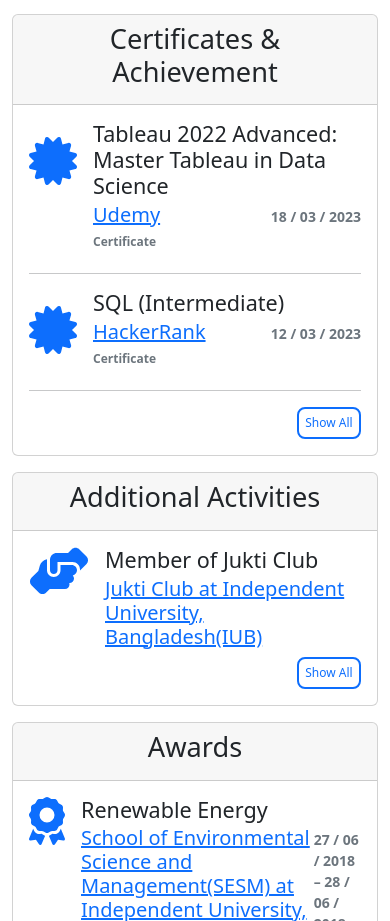
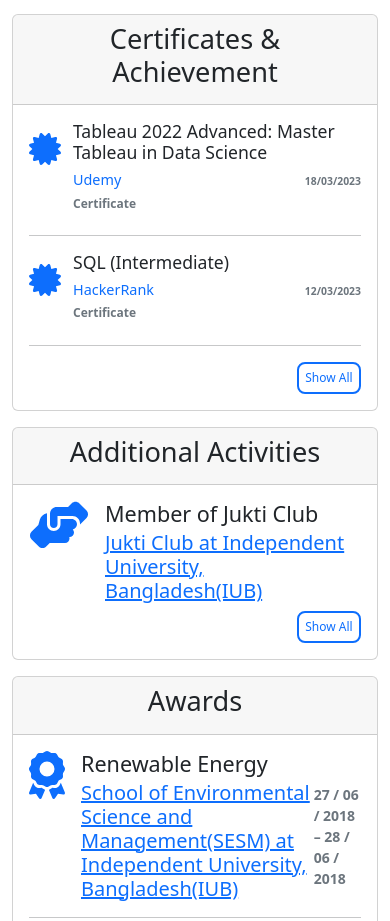
Before and after one commit to SafwanELLipSE/onlineResume, a React (Create React App) app: page / in a window 390 px wide. Shown: the part 4441-5362 px from the top of the page. Built offline with nearby package versions, Linux system fonts and the light colour scheme.

Commit message:
online certifcate resposive.

```diff
--- a/src/components/OnlineCertificate/OnlineCertificate.jsx
+++ b/src/components/OnlineCertificate/OnlineCertificate.jsx
@@ -16,11 +16,11 @@ export default function OnlineCertificates() {
   const [open, setOpen] = useState(false);
 
   const certificateIcon = (
-    <FontAwesomeIcon icon={faCertificate} className={`fa-3x text-primary me-3 mt-3`}/>
+    <FontAwesomeIcon icon={faCertificate} className={`${styles.certificateIcon}`}/>
   );
 
   const starIcon = (
-    <FontAwesomeIcon icon={faStar} className={`fa-3x text-primary me-3 mt-3`}/>
+    <FontAwesomeIcon icon={faStar} className={`${styles.certificateIcon}`}/>
   );
 
   const certificates = [
@@ -29,7 +29,7 @@ export default function OnlineCertificates() {
       from: "Udemy",
       link: "https://drive.google.com/file/d/1ijD6C-bMKViO-Ap4AfkTpPQ54ersZp2G/view?usp=sharing",
       type: "Certificate",
-      date: "18 / 03 / 2023",
+      date: "18/03/2023",
       dateTime: "2023-03-18",
       icon: certificateIcon
     },
@@ -38,7 +38,7 @@ export default function OnlineCertificates() {
         from: "HackerRank",
         link: "https://drive.google.com/file/d/1YoRsvbg5ONsyG6nHM7k0mFRDiKrOu_WC/view?usp=sharing",
         type: "Certificate",
-        date: "12 / 03 / 2023",
+        date: "12/03/2023",
         dateTime: "2023-03-12",
         icon: certificateIcon
     },
@@ -47,7 +47,7 @@ export default function OnlineCertificates() {
         from: "HackerRank",
         link: "https://drive.google.com/file/d/10RQgMFtz0gZhxnOlD9I2HvoSNCFdKUed/view?usp=sharing",
         type: "Certificate",
-        date: "11 / 02 / 2023",
+        date: "11/02/2023",
         dateTime: "2023-03-11",
         icon: certificateIcon
     },
@@ -56,7 +56,7 @@ export default function OnlineCertificates() {
         from: "Udemy",
         link: "https://drive.google.com/file/d/1x_Xbvi5vFDbSOBG_mkW3WxWkVYktIFM4/view?usp=sharing",
         type: "Certificate",
-        date: "23 / 02 / 2023",
+        date: "23/02/2023",
         dateTime: "2023-02-23",
         icon: certificateIcon
     },
@@ -65,7 +65,7 @@ export default function OnlineCertificates() {
         from: "Highfield",
         link: "https://drive.google.com/file/d/1M-PIfFsqawAo4AO7lRXdmMzkSv9Tn-V-/view?usp=sharing",
         type: "Certificate",
-        date: "31 / 01 / 2023",
+        date: "31/01/2023",
         dateTime: "2023-01-31",
         icon: certificateIcon
     },
@@ -74,7 +74,7 @@ export default function OnlineCertificates() {
         from: "Lilly Angel",
         link: "",
         type: "Certificate",
-        date: "31 / 01 / 2023",
+        date: "31/01/2023",
         dateTime: "2023-01-31",
         icon: certificateIcon
     },
@@ -83,7 +83,7 @@ export default function OnlineCertificates() {
         from: "datacamp",
         link: "https://drive.google.com/file/d/1WQtJjwB6szDZwdoCZfbbbN_8iLXG_0mR/view?usp=sharing",
         type: "Accomplishment",
-        date: "13 / 11 / 2022",
+        date: "13/11/2022",
         dateTime: "2022-11-13",
         icon: starIcon
     },
@@ -92,7 +92,7 @@ export default function OnlineCertificates() {
         from: "datacamp",
         link: "https://drive.google.com/file/d/17TfEeb8FvhIUp-kVrZjSmAB3u91-MutD/view?usp=sharing",
         type: "Accomplishment",
-        date: "27 / 10 / 2022",
+        date: "27/10/2022",
         dateTime: "2022-10-27",
         icon: starIcon
     },
@@ -101,7 +101,7 @@ export default function OnlineCertificates() {
         from: "datacamp",
         link: "https://drive.google.com/file/d/1oB6mPYLh1l0b6zhRu8W_tYJoANvT86cI/view?usp=sharing",
         type: "Accomplishment",
-        date: "26 / 10 / 2022",
+        date: "26/10/2022",
         dateTime: "2022-10-26",
         icon: starIcon
     },
@@ -157,15 +157,15 @@ export default function OnlineCertificates() {
                   <div className={`${styles.media} mb-2`}>
                       {data.icon}
                       <div className={`${styles.mediaBody}`}>
-                          <h4 className={`mb-1`}> {data.name} </h4>
+                          <h4 className={`${styles.onlineTitle}`}> {data.name} </h4>
                           <div className={`${styles.online}`}>
                               <div className={`${styles.onlineInner}`}>
-                                <h5 className="mb-0">
+                                <h5 className={`${styles.onlineLinkText}`}>
                                   <a target="_blank" href={`${data.link}`}> {data.from} </a>
                                 </h5>
                                 <h6 className={`${styles.textInner} text-muted mt-2`}> {data.type} </h6>
                               </div>
-                                <small className={`${styles.date}`}>
+                                <small className={`${styles.dateText}`}>
                                   <time dateTime={`${data.dateTime}`}> {data.date} </time>
                                 </small>
                           </div>
@@ -182,16 +182,20 @@ export default function OnlineCertificates() {
                       <div className={`${styles.media} mb-2`}>
                           {data.icon}
                           <div className={`${styles.mediaBody}`}>
-                              <h4 className={`mb-1`}> {data.name} </h4>
+                              <h4 className={`${styles.onlineTitle}`}> {data.name} </h4>
                               <div className={`${styles.online}`}>
                                   <div className={`${styles.onlineInner}`}>
-                                    <h5 className="mb-0">
-                                      <a target="_blank" href={`${data.link}`}> {data.from} </a>
+                                    <h5 className={`${styles.onlineLinkText}`}>
+                                      <a target="_blank" href={`${data.link}`}>
+                                        {data.from}
+                                      </a>
                                     </h5>
                                     <h6 className={`${styles.textInner} text-muted mt-2`}> {data.type} </h6>
                                   </div>
-                                    <small className={`${styles.date}`}>
-                                      <time dateTime={`${data.dateTime}`}> {data.date} </time>
+                                    <small className={`${styles.dateText}`}>
+                                      <time dateTime={`${data.dateTime}`}>
+                                        {data.date}
+                                      </time>
                                     </small>
                               </div>
                           </div>
--- a/src/components/OnlineCertificate/OnlineCertificate.module.css
+++ b/src/components/OnlineCertificate/OnlineCertificate.module.css
@@ -1,4 +1,4 @@
-.cardHeaderText{
+.cardHeaderText {
     font-size: 2.5rem;
 }
 
@@ -20,25 +20,50 @@
     align-items: baseline;
 }
 
-.onlineInner{
+.onlineTitle {
+    font-size: 1.8rem;
+    margin-bottom: .5rem;
+}
+
+.onlineLinkText {
+    font-size: 1.3rem;
+    margin-bottom: 0;
+}
+
+.onlineLinkText > a {
+    text-decoration: none !important;
+}
+
+.certificateIcon {
+    color: #0d6efd;
+    font-size: 2.8rem;
+    margin-right: 1.5rem;
+    margin-top: 1.5rem;
+}
+
+.onlineInner {
     display: flex;
     flex-direction: column;
     justify-content: space-between;
+    width: 70%;
 }
 
-.textInner{
+.textInner {
     font-size: .75rem !important;
     font-weight: bold;
 }
 
-.date {
+.dateText {
+    font-size: .9rem;
     display: block;
     text-transform: uppercase;
     color: #6c757d;
     font-weight: bold;
+    text-align: right;
+    width: 30%;
 }
 
-.blueOutlineBtn{
+.blueOutlineBtn {
     width: 5.6rem;
     height: 2.4rem;
     font-size: 1rem !important;
@@ -50,17 +75,35 @@
     cursor: pointer;
 }
 
-.blueOutlineBtn:hover{
+.blueOutlineBtn:hover {
     color: #ffffff !important;
     background-color: #0d6efd !important;
 }
 
-@media (max-width: 1025px){
-    .cardHeaderText{
+@media (max-width: 1025px) {
+    .cardHeaderText {
         font-size: 2.2rem;
     }
 
-    .blueOutlineBtn{
+    .certificateIcon {
+        font-size: 2.4rem;
+        margin-right: 1.25rem;
+        margin-top: 1.25rem;
+    }
+
+    .onlineTitle {
+        font-size: 1.5rem;
+    }
+
+    .onlineLinkText {
+        font-size: 1.1rem;
+    }
+
+    .dateText {
+        font-size: .8rem;
+    }
+
+    .blueOutlineBtn {
         width: 5rem;
         height: 2.1rem;
         padding: 0 !important;
@@ -68,12 +111,30 @@
     }
 }
 
-@media (max-width: 769px){
-    .cardHeaderText{
+@media (max-width: 769px) {
+    .cardHeaderText {
         font-size: 1.5rem;
     }
 
-    .blueOutlineBtn{
+    .certificateIcon {
+        font-size: 2.2rem;
+        margin-right: 1rem;
+        margin-top: 1rem;
+    }
+
+    .onlineTitle {
+        font-size: 1.2rem;
+    }
+
+    .onlineLinkText {
+        font-size: 1.05rem;
+    }
+
+    .dateText {
+        font-size: .7rem;
+    }
+
+    .blueOutlineBtn {
         width: 4.5rem;
         height: 1.8rem;
         padding: 0 !important;
@@ -82,11 +143,29 @@
 }
 
 @media (max-width: 426px) {
-    .cardHeaderText{
+    .cardHeaderText {
         font-size: 1.7rem;
     }
 
-    .blueOutlineBtn{
+    .certificateIcon {
+        font-size: 2rem;
+        margin-right: .75rem;
+        margin-top: .75rem;
+    }
+
+    .onlineTitle {
+        font-size: 1.1rem;
+    }
+
+    .dateText {
+        font-size: .65rem;
+    }
+
+    .onlineLinkText {
+        font-size: .9rem;
+    }
+
+    .blueOutlineBtn {
         width: 4rem;
         height: 2rem;
         padding: 0 !important;
@@ -95,11 +174,29 @@
 }
 
 @media (max-width: 320px) {
-    .cardHeaderText{
+    .cardHeaderText {
         font-size: 1.5rem;
     }
 
-    .blueOutlineBtn{
+    .certificateIcon {
+        font-size: 2rem;
+        margin-right: .5rem;
+        margin-top: .5rem;
+    }
+
+    .onlineTitle {
+        font-size: 1.1rem;
+    }
+
+    .onlineLinkText {
+        font-size: .9rem;
+    }
+
+    .dateText {
+        font-size: .65rem;
+    }
+
+    .blueOutlineBtn {
         width: 3.8rem;
         height: 1.8rem;
         padding: 0 !important;
```
Also changed, not shown: src/components/WorkExperience/WorkExperience.module.css (line endings or trailing spaces).
